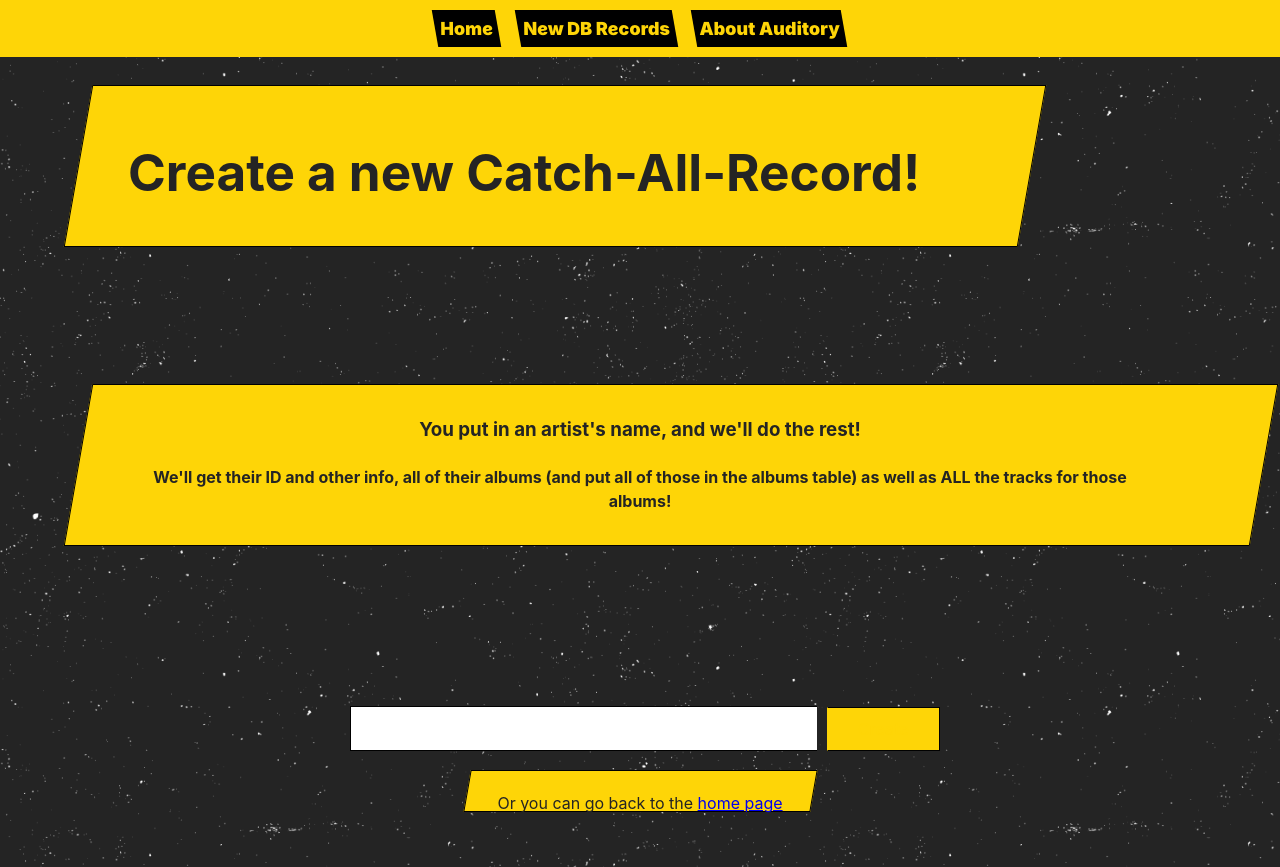
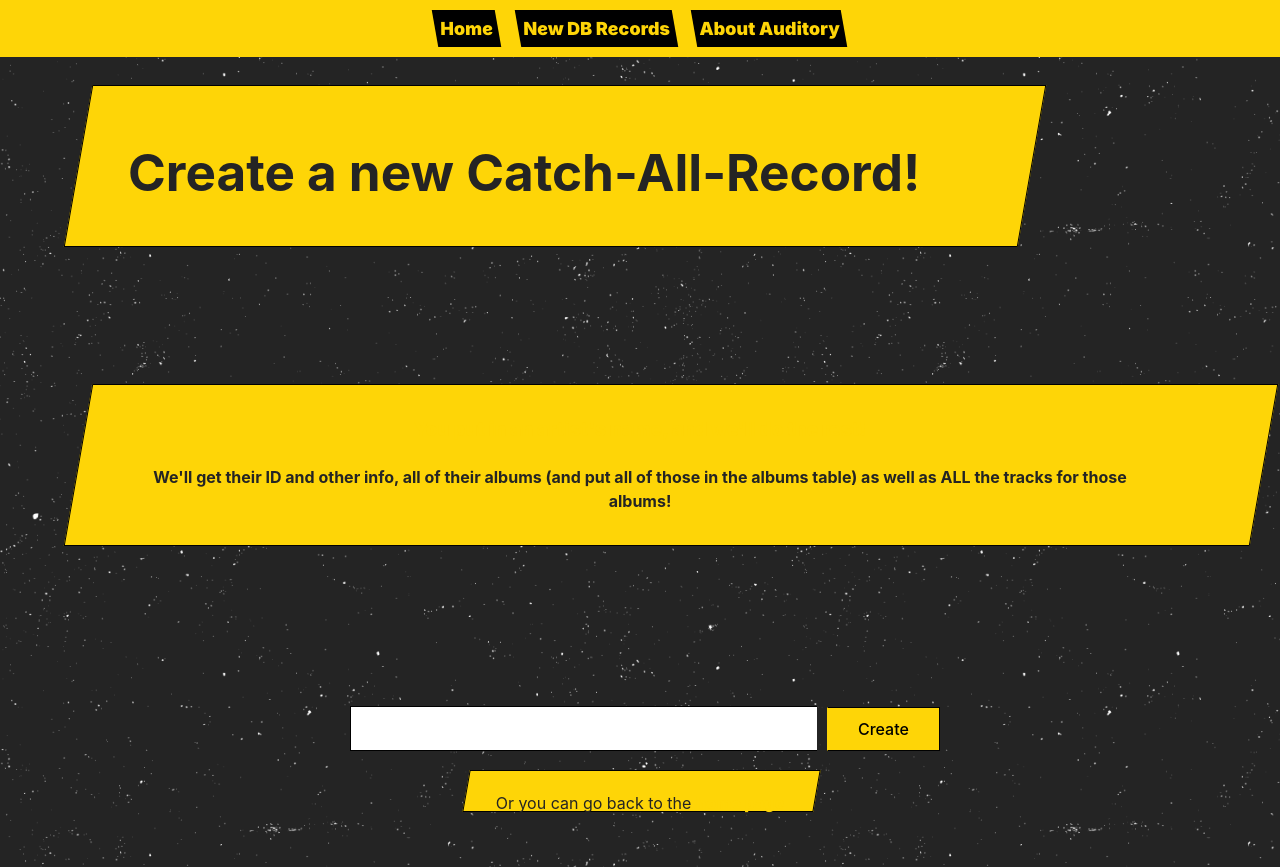
Before and after one commit to jmchor/reactitory, a React (Vite) app: page /new-records in a window 1280 px wide. Built offline with nearby package versions, Linux system fonts and the light colour scheme; no server answers.

Commit message:
Update styling

```diff
--- a/src/App.css
+++ b/src/App.css
@@ -64,6 +64,8 @@
 #content {
 	margin-top: 60px; /* Adjust as needed based on your navbar's height */
 	height: 100%;
+	display: flex;
+	justify-content: center;
 }
 
 /* Styles for making all pages span the whole screen */
@@ -275,6 +277,7 @@
 	border-bottom: 1px solid #000;
 	border-radius: 0%;
 	background-color: #fed507;
+	color: #000;
 }
 
 .search-area {
@@ -457,7 +460,6 @@
 .home-screen {
 	display: flex;
 	flex-direction: column;
-	justify-content: center;
 	align-items: center;
 }
 
@@ -522,3 +524,31 @@
 	border-radius: 10px;
 	background-color: #fed5072d;
 }
+
+/* About */
+
+.about-text > p,
+h2,
+h3,
+a {
+	color: #fed507;
+	font-weight: 900;
+}
+
+#content .about-container {
+	width: 80%;
+	padding: 20px;
+	display: flex;
+	flex-direction: column;
+	border: 1px solid #fed507;
+}
+
+.about-text {
+	position: relative;
+	top: -230px;
+}
+
+.about-container > .headline-container {
+	position: relative;
+	top: -100px;
+}
```
